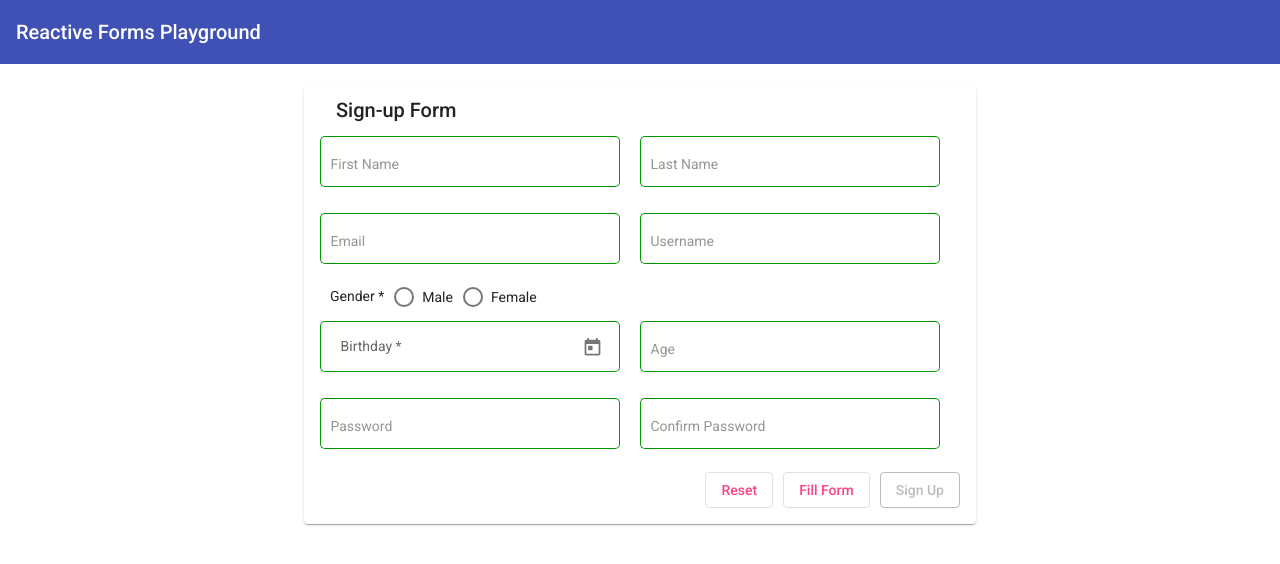
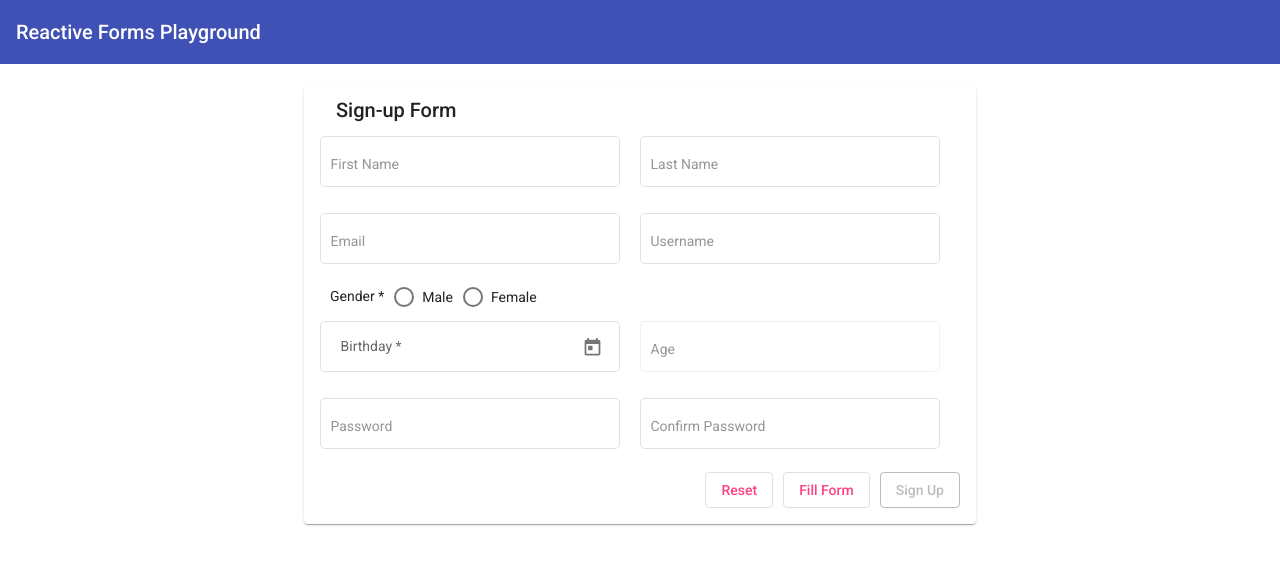
Before and after one commit to OsamaYousry/angular-forms-playground, an Angular app: page / in a window 1280 px wide. Shown: the top 564 px of the page. Built offline with nearby package versions, Linux system fonts and the light colour scheme.

Commit message:
remove experiment color

```diff
--- a/src/app/app.component.scss
+++ b/src/app/app.component.scss
@@ -53,9 +53,4 @@ mat-card {
   input:-webkit-autofill:active {
     -webkit-box-shadow: 0 0 0 30px white inset !important;
   }
-  ::ng-deep.mat-form-field-flex {
-    .mat-form-field-outline {
-      color: #009900;
-    }
-  }
 }
```
